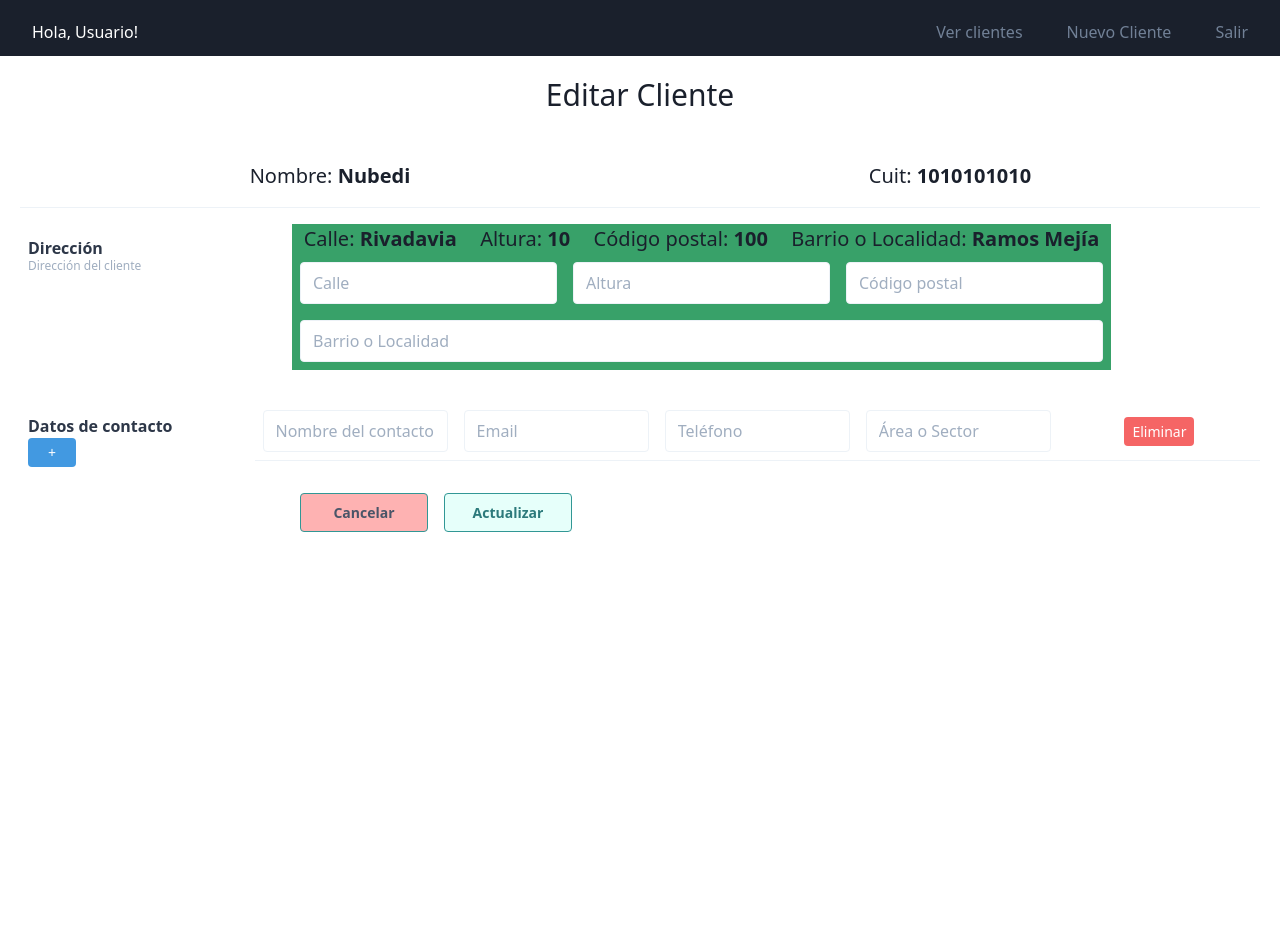
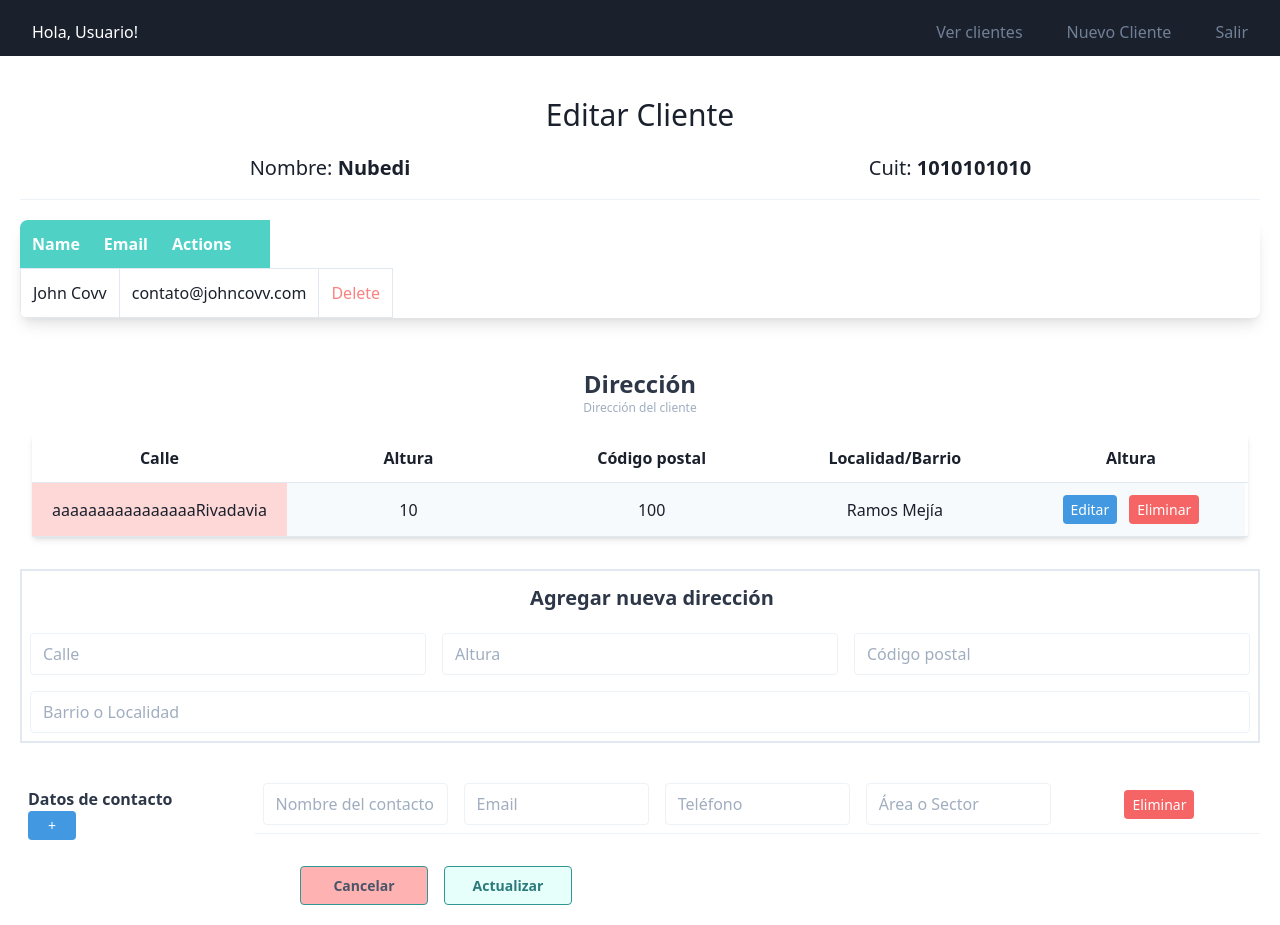
Before and after one commit to nkrowicki/limpiezaMERNCliente, a React (Create React App) app: page /editar-cliente in a window 1280 px wide. Before the commit the page ends 800 px from the top, so only its background shows below. Built offline with nearby package versions, Linux system fonts and the light colour scheme.

Commit message:
Editing table, before install styled components

```diff
--- a/src/components/clientes/EditarCliente.js
+++ b/src/components/clientes/EditarCliente.js
@@ -60,20 +60,16 @@ const EditarCliente = () => {
 
   return (
     <>
-      <div className="text-gray-900">
+      <div className="w-full overflow-hidden p-5 text-gray-900">
         <div className="p-4 flex justify-center w-full text-gray-900">
           <h1 className="text-3xl">Editar Cliente</h1>
         </div>
-        <div className="p-5">
-          <div className="mt-2">
         <div className="flex flex-col md:flex-row justify-around border-b border-gray-200 pb-4 mb-4">
           {/* <div className="w-64 font-bold h-6 mx-2 mt-3 text-gray-800">Nombre</div> */}
           <div className="w-full flex items-center justify-center mx-5">
             <p className="text-xl">
               Nombre:{" "}
-                  <span className="font-bold">
-                    {datosCliente.nombreEmpresa}
-                  </span>
+              <span className="font-bold">{datosCliente.nombreEmpresa}</span>
             </p>
           </div>
           <div className="w-full flex flex-row items-center justify-center mx-5">
@@ -82,43 +78,109 @@ const EditarCliente = () => {
             </p>
           </div>
         </div>
-            <div className="flex flex-col md:flex-row pb-4 mb-4">
-              <div className="w-64 font-bold h-6 mx-2 m-3 text-gray-800">
+
+
+        {/* <div className="px-3 py-4 w-full">
+              <table className="w-full table-auto text-md bg-white shadow-md rounded mb-4">
+                <tbody>
+                  <tr className="border-b text-center">
+                    <th className="p-3 px-5">Calle</th> */}
+
+
+      <div className="container">
+        <table className="w-full flex md:flex-col flex-no-wrap sm:bg-white rounded-lg overflow-hidden sm:shadow-lg my-5">
+          <thead className="text-white ">
+            <tr className="bg-teal-400 flex flex-col flex-no wrap sm:table-row  rounded-l-lg sm:rounded-none mb-2 sm:mb-0">
+              <th className="p-3 text-left">Name</th>
+              <th className="p-3 text-left">Email</th>
+              <th className="p-3 text-left" width="110px">Actions</th>
+            </tr>
+
+          </thead>
+          <tbody className="flex-1 sm:flex-none">
+            <tr className="flex flex-col flex-no wrap sm:table-row mb-2 sm:mb-0">
+              <td className="border-grey-light border hover:bg-gray-100 p-3">John Covv</td>
+              <td className="border-grey-light border hover:bg-gray-100 p-3 truncate">contato@johncovv.com</td>
+              <td className="border-grey-light border hover:bg-gray-100 p-3 text-red-400 hover:text-red-600 hover:font-medium cursor-pointer">Delete</td>
+            </tr>
+
+          </tbody>
+        </table>
+      </div>
+
+
+
+
+
+        {/* Datos de contacto */}
+        <div className="flex flex-col justify-center pb-4 mb-4">
+          {/* Table with data */}
+          <div className="text-gray-900 w-full">
+            <div className="p-4 flex justify-center w-full">
+              <div className="w-64 font-bold text-center text-2xl h-6 mx-2 m-3 text-gray-800">
                 Dirección
                 <div className="text-xs font-normal leading-none text-gray-500">
                   Dirección del cliente
                 </div>
               </div>
-                <div className="flex bg-green-600 flex-col">
-                  <div className="flex justify-around">
-                    <p className="text-xl">
-                      Calle:{" "}
-                      <span className="font-bold">
-                        {datosCliente.direccion[0].calle}
-                      </span>
-                    </p>
-                    <p className="text-xl">
-                      Altura:{" "}
-                      <span className="font-bold">
-                      {datosCliente.direccion[0].altura}
-                      </span>
-                    </p>
-                    <p className="text-xl">
-                      Código postal:{" "}
-                      <span className="font-bold">
-                      {datosCliente.direccion[0].codPostal}
-                      </span>
-                    </p>
-                    <p className="text-xl">
-                      Barrio o Localidad:{" "}
-                      <span className="font-bold">
-                      {datosCliente.direccion[0].localidad}
-                      </span>
-                    </p>
             </div>
-                  <div className="">
+            <div className="px-3 py-4 w-full">
+              <table className="w-full table-auto text-md bg-white shadow-md rounded mb-4">
+                <tbody>
+                  <tr className="border-b text-center">
+                    <th className="p-3 px-5">Calle</th>
+                    <th className="p-3 px-5">Altura</th>
+                    <th className="p-3 px-5">Código postal</th>
+                    <th className="hidden sm:table-cell p-3 px-5">Localidad/Barrio</th>
+                    <th className="p-3 px-5">Altura</th>
+                    {/* <th className="text-left p-3 px-5">Código Postal</th>
+                        <th className="text-left p-3 px-5">Localidad</th> */}
+                    <th />
+                  </tr>
+
+                  <tr className="border-b hover:bg-orange-100 bg-gray-100">
+
+                    <td className="p-3 px-5 text-center w-1/5 max-w-xs overflow-hidden bg-red-200">
+                      <p className="table-cell">aaaaaaaaaaaaaaaa{datosCliente.direccion[0].calle}</p>
+                    </td>
+                    <td className="p-3 px-5 text-center w-1/5">
+                      <p className="">{datosCliente.direccion[0].altura}</p>
+                    </td>
+                    <td className="p-3 px-5 text-center w-1/5">
+                      <p className="">{datosCliente.direccion[0].codPostal}</p>
+                    </td>
+                    <td className="hidden sm:table-cell p-3 px-5 text-center w-1/5">
+                      <p className="">{datosCliente.direccion[0].localidad}</p>
+                    </td>
+
+                    {/* Start Buttons */}
+                    <td className="p-3 px-5 flex justify-center">
+                      <button
+                        type="button"
+                        className="mr-3 text-sm bg-blue-500 hover:bg-blue-700 text-white py-1 px-2 rounded focus:outline-none focus:shadow-outline"
+                      >
+                        Editar
+                      </button>
+                      <button
+                        type="button"
+                        className="text-sm bg-red-500 hover:bg-red-700 text-white py-1 px-2 rounded focus:outline-none focus:shadow-outline"
+                      >
+                        Eliminar
+                      </button>
+                    </td>
+                    {/* End Buttons */}
+                  </tr>
+                </tbody>
+              </table>
+            </div>
+          </div>
+
+          <div className={`border-2 overflow-hidden`}>
+            <div className="w-64 font-bold text-center w-full text-xl m-3 text-gray-800">
+              Agregar nueva dirección
+            </div>
             <div className="flex flex-col md:flex-row">
-                      <div className="w-full mx-2">
+              <div className="md:w-full mx-2">
                 <div className="my-2 p-1 bg-white flex border border-gray-200 rounded">
                   <input
                     placeholder="Calle"
@@ -126,7 +188,7 @@ const EditarCliente = () => {
                   />{" "}
                 </div>
               </div>
-                      <div className="w-full  mx-2">
+              <div className="md:w-full mx-2">
                 <div className="my-2 p-1 bg-white flex border border-gray-200 rounded">
                   <input
                     placeholder="Altura"
@@ -134,7 +196,7 @@ const EditarCliente = () => {
                   />{" "}
                 </div>
               </div>
-                      <div className="w-full  mx-2">
+              <div className="md:w-full mx-2">
                 <div className="my-2 p-1 bg-white flex border border-gray-200 rounded">
                   <input
                     placeholder="Código postal"
@@ -144,7 +206,7 @@ const EditarCliente = () => {
               </div>
             </div>
             <div className="m-2">
-                      <div className="w-full ">
+              <div className="w-full">
                 <div className="my-2 p-1 bg-white flex border border-gray-200 rounded">
                   <input
                     placeholder="Barrio o Localidad"
@@ -154,7 +216,8 @@ const EditarCliente = () => {
               </div>
             </div>
           </div>
-              </div>
+          {/* End form */}
+          {/* </div> */}
         </div>
         <div className="flex flex-col md:flex-row pb-4 mb-4">
           <div className="w-64 font-bold h-6 mx-2 mt-3 text-gray-800">
@@ -251,8 +314,6 @@ const EditarCliente = () => {
           </div>
         </div>
       </div>
-        </div>
-      </div>
     </>
   );
 };
```
Lines whose indentation alone changed are shown as unchanged.
